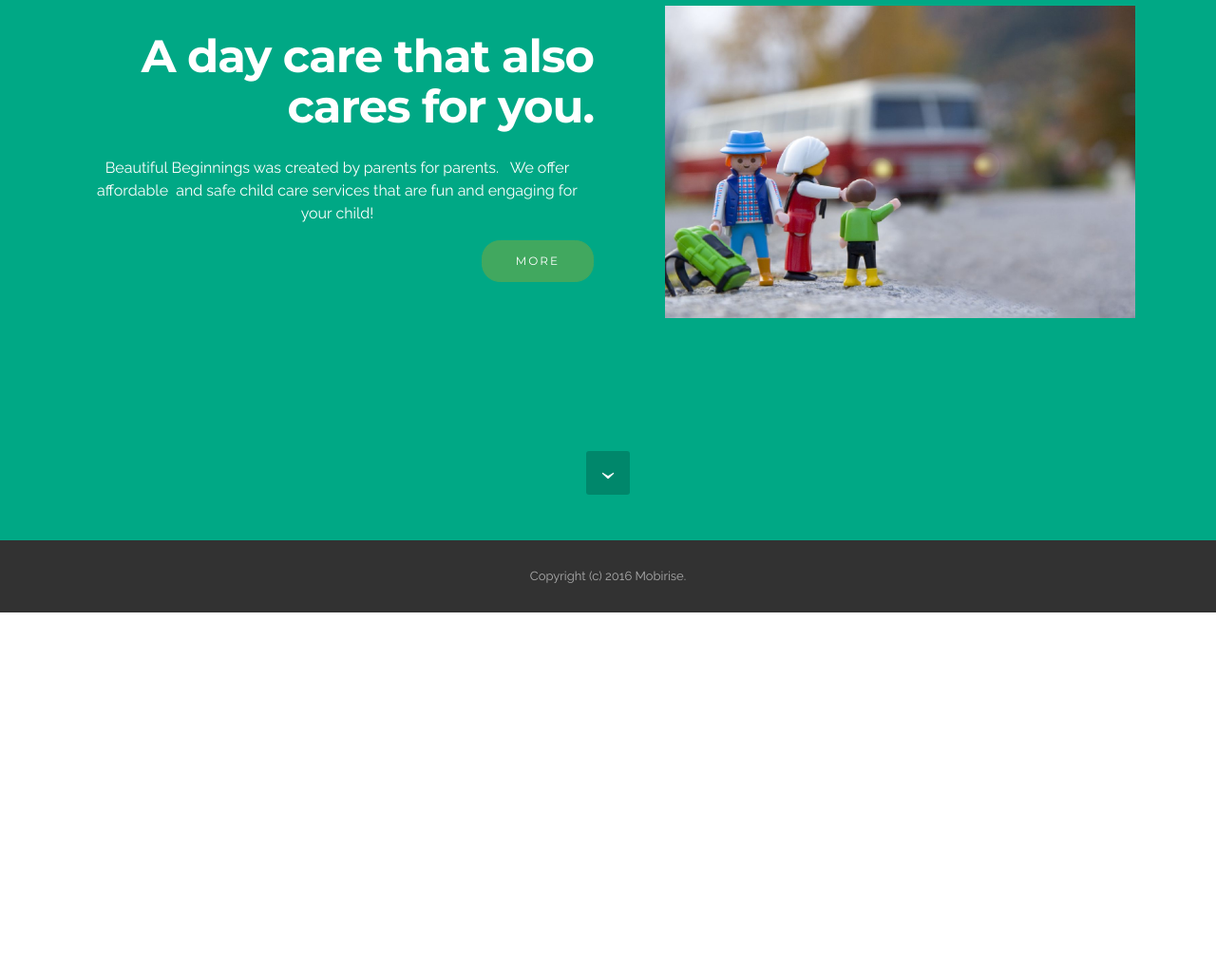
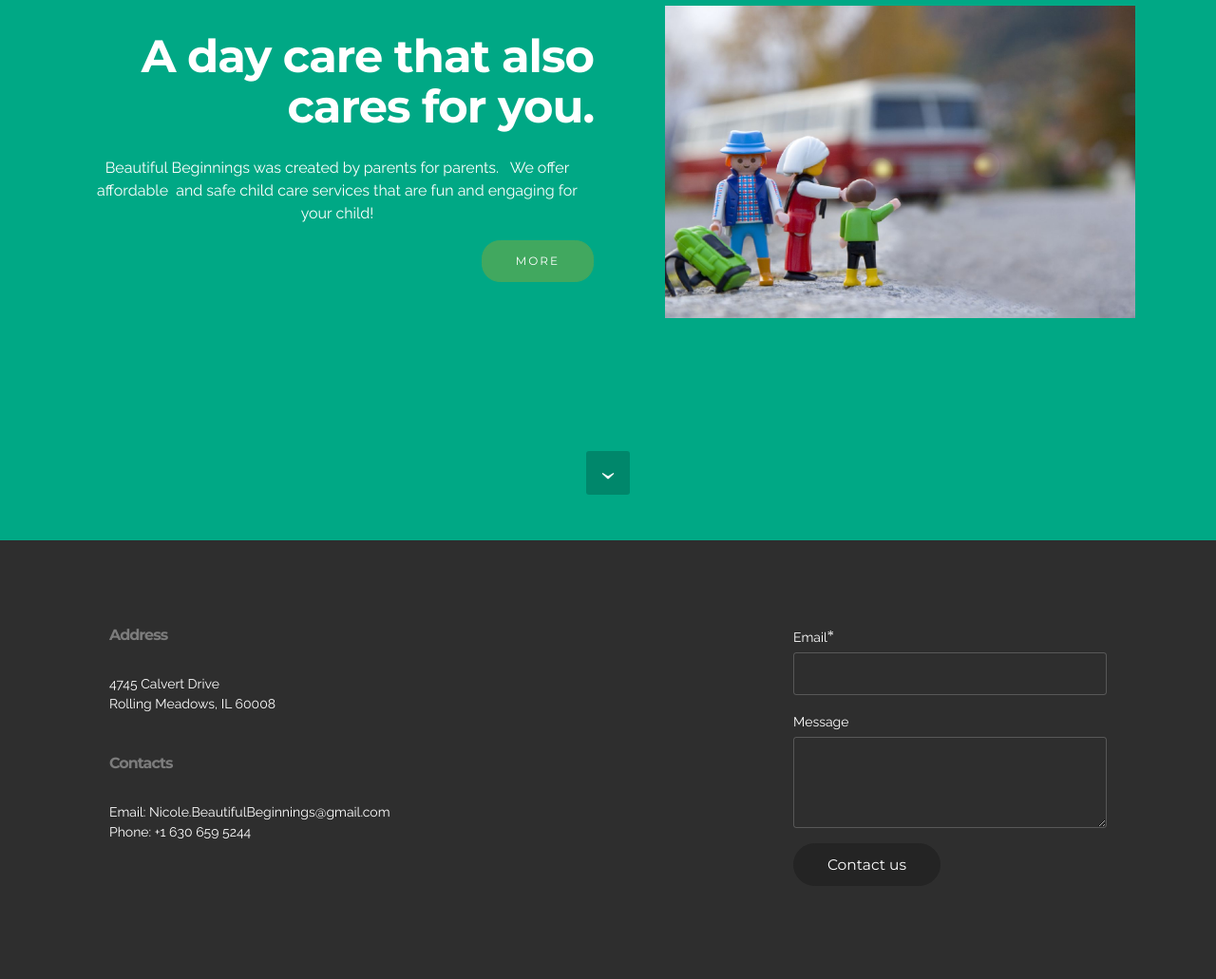
Before and after one commit to BeautifulBeginnings/BeautifulBeginnings.github.io, a plain HTML site: page index.html in a window 1280 px wide. Shown: the part 1031-2062 px from the top of the page at 95% size. Before the commit the page ends 1676 px from the top, so only its background shows below. Drawn offline with Linux system fonts and the light colour scheme; files whose address does not match are found by name.

Commit message:
create github pages

```diff
--- a/index.html
+++ b/index.html
@@ -58,7 +58,7 @@
 
 </section>
 
-<section class="engine"><a rel="external" href="https://mobirise.com">Mobirise</a></section><section class="mbr-section mbr-section-hero mbr-section-full mbr-parallax-background mbr-section-with-arrow mbr-after-navbar" id="header1-1" style="background-image: url(assets/images/mbr-1-2000x1333.jpg);">
+<section class="engine"><a rel="external" href="https://mobirise.com">Website Builder</a></section><section class="mbr-section mbr-section-hero mbr-section-full mbr-parallax-background mbr-section-with-arrow" id="header1-1" style="background-image: url(assets/images/mbr-1-2000x1333.jpg);">
 
     <div class="mbr-overlay" style="opacity: 0.5; background-color: rgb(0, 0, 0);"></div>
 
@@ -76,7 +76,7 @@
         </div>
     </div>
 
-    <div class="mbr-arrow mbr-arrow-floating" aria-hidden="true"><a href="#footer1-2"><i class="mbr-arrow-icon"></i></a></div>
+    <div class="mbr-arrow mbr-arrow-floating" aria-hidden="true"><a href="#header2-2"><i class="mbr-arrow-icon"></i></a></div>
 
 </section>
 
@@ -116,16 +116,47 @@
         </div>
     </div>
 
-    <div class="mbr-arrow mbr-arrow-floating hidden-sm-down" aria-hidden="true"><a href="#next"><i class="mbr-arrow-icon"></i></a></div>
+    <div class="mbr-arrow mbr-arrow-floating hidden-sm-down" aria-hidden="true"><a href="#contacts4-g"><i class="mbr-arrow-icon"></i></a></div>
 
 </section>
 
-<footer class="mbr-small-footer mbr-section mbr-section-nopadding" id="footer1-2" style="background-color: rgb(50, 50, 50); padding-top: 1.75rem; padding-bottom: 1.75rem;">
+<section class="mbr-footer footer4 mbr-section mbr-section-md-padding" id="contacts4-g" style="background-color: rgb(46, 46, 46); padding-top: 90px; padding-bottom: 90px;">
 
     <div class="container">
-        <p class="text-xs-center">Copyright (c) 2016 Mobirise.</p>
+        <div class="mbr-contacts row">
+            <div class="col-sm-8">
+                <div class="row">
+                    <div class="col-sm-6">
+                        <p></p><p><strong>Address</strong><br>4745 Calvert Drive<br>Rolling Meadows, IL 60008<br><br><br>
+<strong>Contacts</strong><br>
+Email: Nicole.BeautifulBeginnings@gmail.com&nbsp;&nbsp;&nbsp;&nbsp;<br>
+Phone: +1 630 659 5244<br></p><p></p>
+                    </div>
+                    <div class="col-sm-6"></div>
+                </div>
+            </div>
+            <div class="col-sm-4" data-form-type="formoid">
+                <div data-form-alert="true">
+                    <div hidden="" data-form-alert-success="true">Thanks for filling out form!</div>
+                </div>
+                <form action="https://mobirise.com/" method="post" data-form-title="MESSAGE">
+                    <input type="hidden" value="dzdCSeXvfpCNa2aorTcg0ODJZGD4EpPmvR7/8aNldoZghrFUyKkGaf5ESxO7jhFghoPCg/6rfsVg7T3TJo+M1s0ZkdInEnKN/DDST5vrV2JDyV7QBRPBNsI/XPDx/2df" data-form-email="true">
+
+                    <div class="form-group">
+                        <label class="form-control-label" for="contacts4-g-email">Email<span class="form-asterisk">*</span></label>
+                        <input type="email" class="form-control input-sm input-inverse" name="email" required="" data-form-field="Email" id="contacts4-g-email">
+                    </div>
+
+                    <div class="form-group">
+                        <label class="form-control-label" for="contacts4-g-message">Message</label>
+                        <textarea class="form-control input-sm input-inverse" name="message" data-form-field="Message" rows="4" id="contacts4-g-message"></textarea>
+                    </div>
+                    <div class="mbr-buttons mbr-buttons--right btn-inverse"><button type="submit" class="btn btn-sm btn-black">Contact us</button></div>
+                </form>
+            </div>
+        </div>
     </div>
-</footer>
+</section>
 
 
   <script src="assets/web/assets/jquery/jquery.min.js"></script>
@@ -137,6 +168,7 @@
   <script src="assets/viewport-checker/jquery.viewportchecker.js"></script>
   <script src="assets/jarallax/jarallax.js"></script>
   <script src="assets/theme/js/script.js"></script>
+  <script src="assets/formoid/formoid.min.js"></script>
 
 
   <input name="animation" type="hidden">
```
Also changed, not shown: contact_us.html (+2 -2 lines), pricing.html (+2 -2 lines), staff.html (+1 -1 lines), 1 other file.
